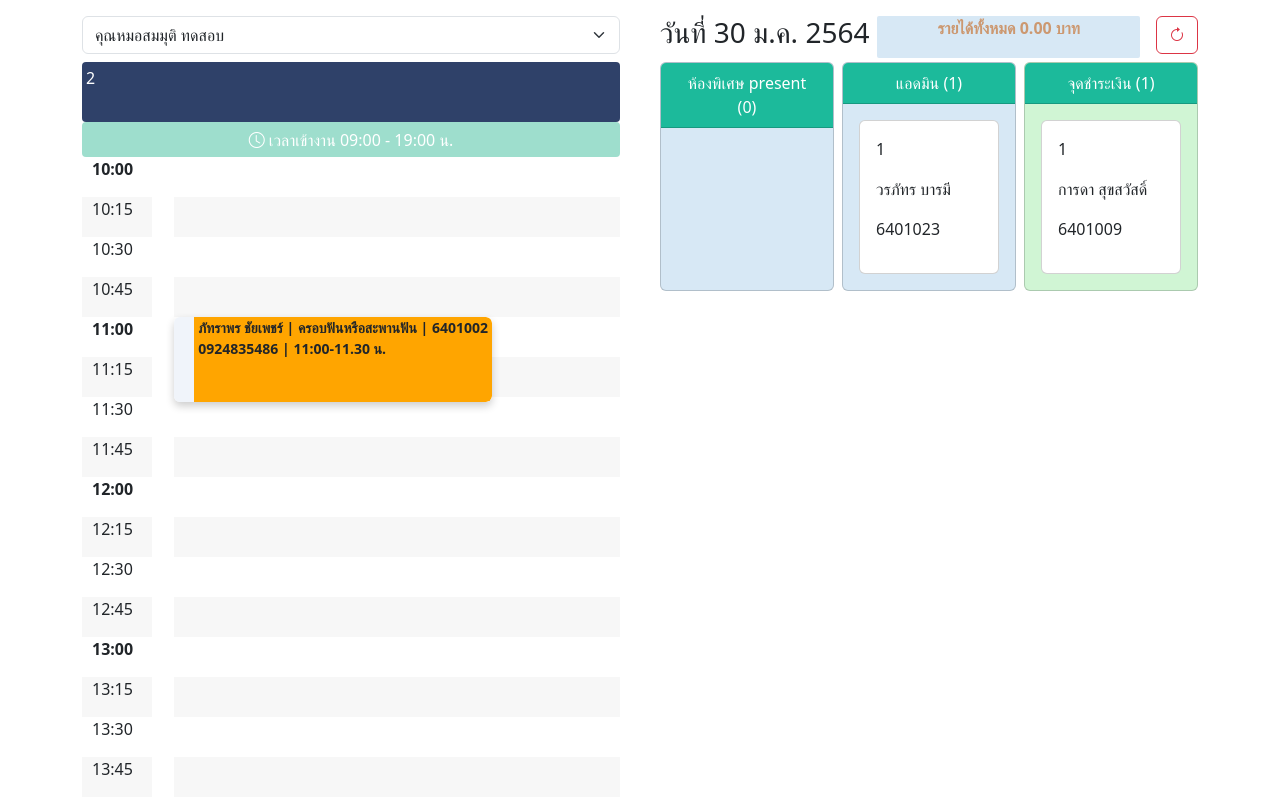
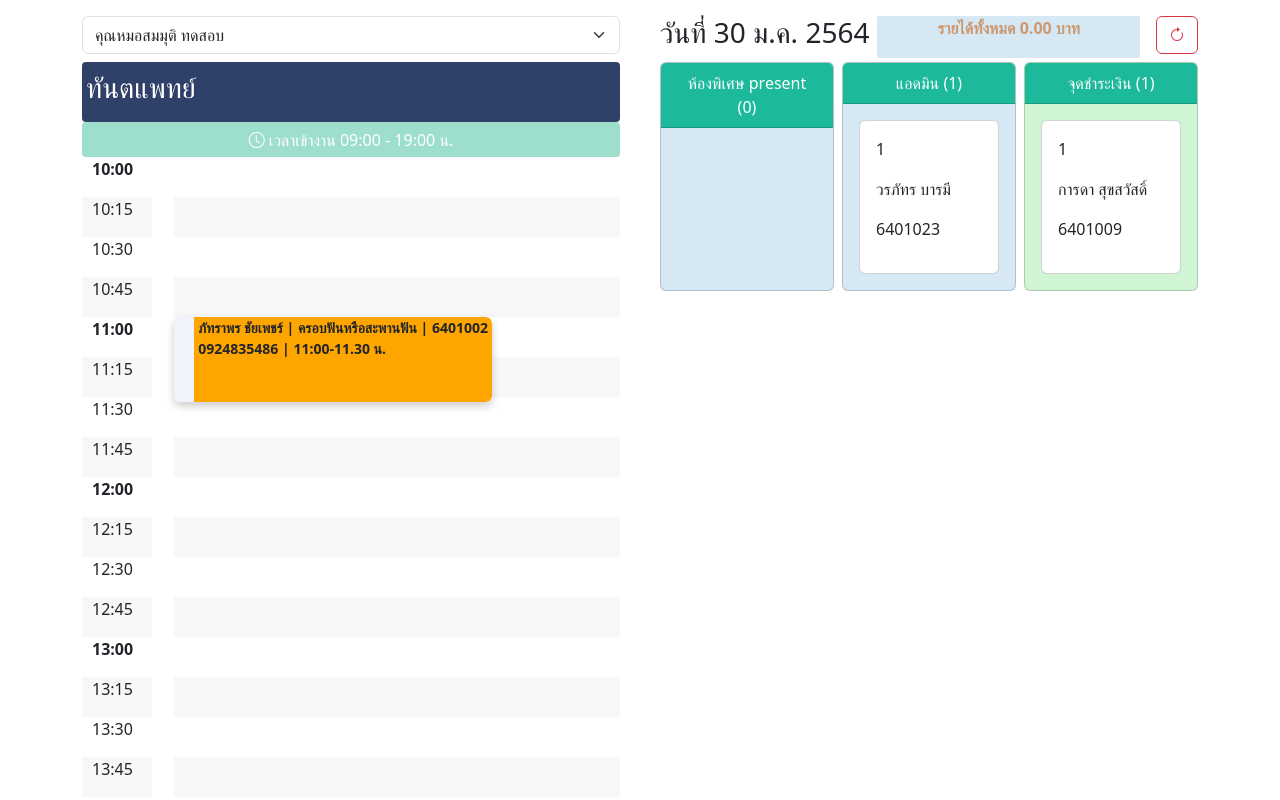
Before and after one commit to yutthaphichai08/knacx-test-frontend, a Next.js app: page / in a window 1280 px wide. Shown: the top 800 px of the page. Built offline with nearby package versions, Linux system fonts and the light colour scheme.

Commit message:
change title bar

```diff
--- a/src/app/page.tsx
+++ b/src/app/page.tsx
@@ -33,13 +33,14 @@ const doctor = [
   },
 ];
 
-const customer = [
+const appointment = [
   {
     name: "ภัทราพร ชัยเพชร์",
     treat: "ครอบฟันหรือสะพานฟัน",
     number: 6401002,
     tel: "0924835486",
     time: "11:00-11.30",
+    doctor: doctor.find((d) => d.name === "สมมุติ ทดสอบ"),
   },
 ];
 
@@ -91,9 +92,11 @@ export default function Home() {
             color: "white",
             padding: "4px",
             marginTop: "8px",
+            display: "flex",
+            alignItems: "center",
           }}
         >
-          2
+          <h3>ทันตแพทย์</h3>
         </div>
         <div
           style={{
@@ -114,7 +117,7 @@ export default function Home() {
             const [, minute] = time.split(":");
             const isBold = minute === "00";
             const backgroundColor = index % 2 !== 0 ? "#f7f7f7" : "#ffffff";
-            const isTimeMatched = customer.some((data) => {
+            const isTimeMatched = appointment.some((data) => {
               const [customerStartTime, customerEndTime] = data.time.split("-");
               return time === customerStartTime;
             });
@@ -148,7 +151,7 @@ export default function Home() {
                   }}
                 >
                   {isTimeMatched &&
-                    customer.map((data, i) => (
+                    appointment.map((data, i) => (
                       <div
                         style={{
                           position: "absolute",
```
